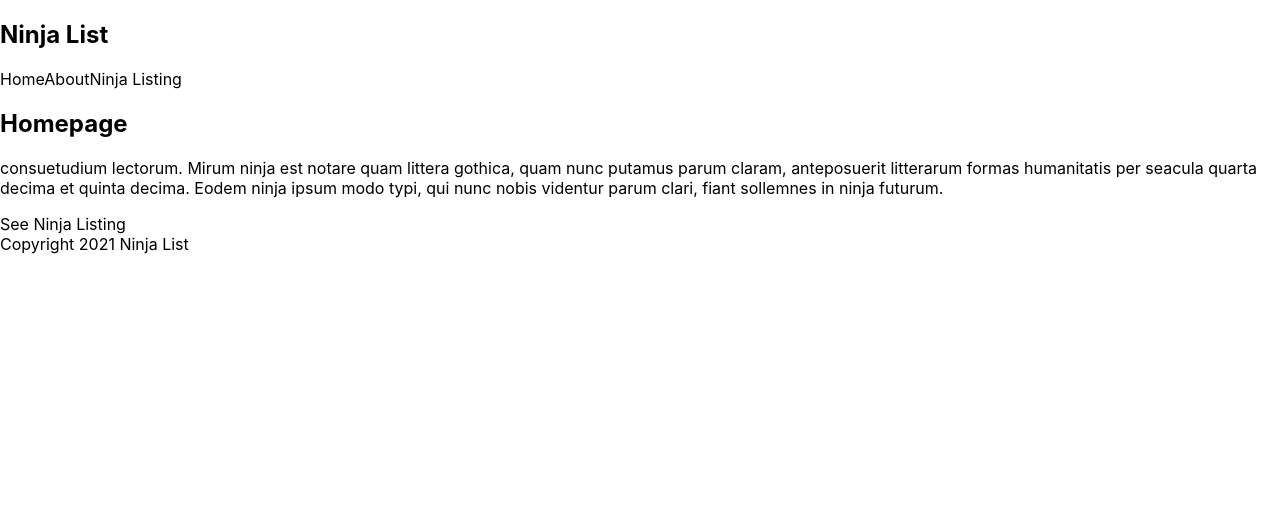
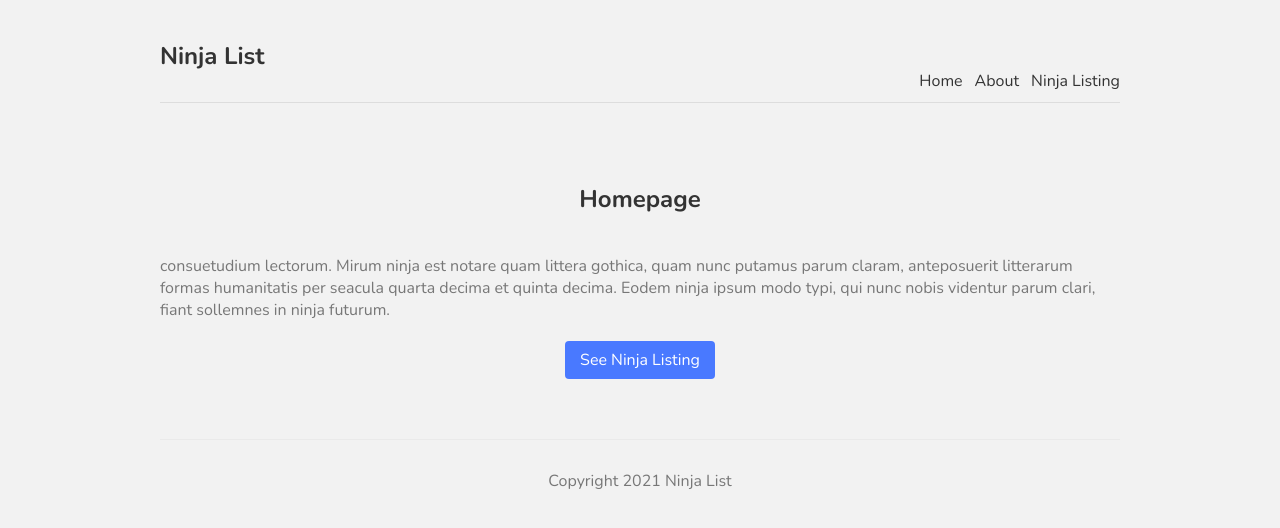
Before and after one commit to yechubot/next_js, a Next.js app: page / in a window 1280 px wide. Shown: the top 528 px of the page. Built offline with nearby package versions, Linux system fonts and the light colour scheme.

Commit message:
css, module.css, 404 custom style

```diff
--- a/comps/Footer.js
+++ b/comps/Footer.js
@@ -1,8 +1,8 @@
 const Footer = () => {
     return (
-        <div>
+        <footer>
             Copyright 2021 Ninja List
-        </div>
+        </footer>
      );
 }
 
--- a/comps/Navbar.js
+++ b/comps/Navbar.js
@@ -4,7 +4,7 @@ const Navbar = () => {
         //링크를 사용하여 해당 페이지로 이동한다.
         // /ninjas 는 폴더의 기본 루트가 되는 ninjas/index로 이동함
         <nav>
-            <div className="log">
+            <div className="logo">
                 <h1>Ninja List</h1>
             </div>
             <Link href="/"><a>Home</a></Link>
--- a/pages/_app.js
+++ b/pages/_app.js
@@ -3,7 +3,7 @@ import '../styles/globals.css'
 
 function MyApp({ Component, pageProps }) {
 
-  // <Component {...pageProps} />가 페이지를 렌더링한다
+  // 밑의 <Component {...pageProps} />가 페이지를 렌더링한다
   return (
     <Layout>
       <Component {...pageProps} />
--- a/pages/index.js
+++ b/pages/index.js
@@ -5,16 +5,15 @@ import styles from '../styles/Home.module.css'
 import Link from 'next/link'
 export default function Home() {
   return (
-    //js 번들이 해당 페이지로 갈때만 작동한다
-    //처음에 해당 페이지를 갈 때 생긴다.
-    //각 페이지는 해당 js 번들이 있다.
-    //navbar, footer를 지웠어도 Layout으로 감싸줬기 때문에 다 나오는 것임
+  //global.css를 변경해서 스타일을 주거나
+  //있는 모듈.css를 쓰기 위해서는 다음과 같이 접근한다. 이미 위에 module.css는 import 된 상태기 때문에 다음과 같이 원하는 클래스 이름을 style. 로 접근하여 사용하면 된다.
+//또한 다른 곳에 같은 클래스의 모듈을 사용해도 scope이 달라서 상관없다. 어디서나 같은 클래스 이름으로 사용할 수 있다.
     <div>
 
-      <h2>Homepage</h2>
-      <p>consuetudium lectorum. Mirum ninja est notare quam littera gothica, quam nunc putamus parum claram, anteposuerit litterarum formas humanitatis per seacula quarta decima et quinta decima. Eodem ninja ipsum modo typi, qui nunc nobis videntur parum clari, fiant sollemnes in ninja futurum.</p>
+      <h2 className={styles.title}>Homepage</h2>
+      <p className={styles.text}>consuetudium lectorum. Mirum ninja est notare quam littera gothica, quam nunc putamus parum claram, anteposuerit litterarum formas humanitatis per seacula quarta decima et quinta decima. Eodem ninja ipsum modo typi, qui nunc nobis videntur parum clari, fiant sollemnes in ninja futurum.</p>
       <Link href="/ninjas">
-        <a>See Ninja Listing</a>
+        <a className={styles.btn}>See Ninja Listing</a>
       </Link>
 
     </div>
--- a/styles/Home.module.css
+++ b/styles/Home.module.css
@@ -1,122 +1,18 @@
-.container {
-  min-height: 100vh;
-  padding: 0 0.5rem;
-  display: flex;
-  flex-direction: column;
-  justify-content: center;
-  align-items: center;
-}
-
-.main {
-  padding: 5rem 0;
-  flex: 1;
-  display: flex;
-  flex-direction: column;
-  justify-content: center;
-  align-items: center;
-}
-
-.footer {
-  width: 100%;
-  height: 100px;
-  border-top: 1px solid #eaeaea;
-  display: flex;
-  justify-content: center;
-  align-items: center;
-}
-
-.footer img {
-  margin-left: 0.5rem;
-}
-
-.footer a {
-  display: flex;
-  justify-content: center;
-  align-items: center;
-}
-
-.title a {
-  color: #0070f3;
-  text-decoration: none;
-}
-
-.title a:hover,
-.title a:focus,
-.title a:active {
-  text-decoration: underline;
-}
-
 .title {
-  margin: 0;
-  line-height: 1.15;
-  font-size: 4rem;
-}
-
-.title,
-.description {
+  color: #333;
+  padding-bottom: 20px;
   text-align: center;
 }
-
-.description {
-  line-height: 1.5;
-  font-size: 1.5rem;
+.text {
+  color: #777;
 }
-
-.code {
-  background: #fafafa;
-  border-radius: 5px;
-  padding: 0.75rem;
-  font-size: 1.1rem;
-  font-family: Menlo, Monaco, Lucida Console, Liberation Mono, DejaVu Sans Mono,
-    Bitstream Vera Sans Mono, Courier New, monospace;
+.btn {
+  display: block;
+  width: 150px;
+  padding: 8px 0;
+  margin: 20px auto;
+  background: #4979ff;
+  border-radius: 4px;
+  color: white;
+  text-align: center;
 }
-
-.grid {
-  display: flex;
-  align-items: center;
-  justify-content: center;
-  flex-wrap: wrap;
-  max-width: 800px;
-  margin-top: 3rem;
-}
-
-.card {
-  margin: 1rem;
-  flex-basis: 45%;
-  padding: 1.5rem;
-  text-align: left;
-  color: inherit;
-  text-decoration: none;
-  border: 1px solid #eaeaea;
-  border-radius: 10px;
-  transition: color 0.15s ease, border-color 0.15s ease;
-}
-
-.card:hover,
-.card:focus,
-.card:active {
-  color: #0070f3;
-  border-color: #0070f3;
-}
-
-.card h3 {
-  margin: 0 0 1rem 0;
-  font-size: 1.5rem;
-}
-
-.card p {
-  margin: 0;
-  font-size: 1.25rem;
-  line-height: 1.5;
-}
-
-.logo {
-  height: 1em;
-}
-
-@media (max-width: 600px) {
-  .grid {
-    width: 100%;
-    flex-direction: column;
-  }
-}
--- a/styles/globals.css
+++ b/styles/globals.css
@@ -1,16 +1,48 @@
-html,
+@import url('https://fonts.googleapis.com/css2?family=Nunito:wght@300;400;600;700&display=swap');
+
 body {
-  padding: 0;
-  margin: 0;
-  font-family: -apple-system, BlinkMacSystemFont, Segoe UI, Roboto, Oxygen,
-    Ubuntu, Cantarell, Fira Sans, Droid Sans, Helvetica Neue, sans-serif;
+  background: #f2f2f2;
+  color: #333;
+  font-family: "Nunito";
+}
+a {
+  color: #333;
+  text-decoration: none;
+}
+.content {
+  max-width: 960px;
+  margin: 0 auto;
+}
+nav {
+  margin: 10px auto 80px;
+  padding: 10px 0;
+  display: flex;
+  justify-content: flex-end;
+  align-items: flex-end;
+  border-bottom: 1px solid #ddd;
+}
+nav a {
+  margin-left: 12px;
+}
+nav .logo {
+  /*위에 nav 메뉴들이 플렉스해서 오른쪽으로 가니까
+  마진 오른쪽에 줘서 로고는 (ninjalist) 왼쪽으로 가도록
+  */
+  margin-right: auto;
+}
+footer {
+  display: block;
+  text-align: center;
+  padding: 30px 0;
+  margin-top: 60px;
+  color: #777;
+  border-top: 1px solid #eaeaea;
 }
 
-a {
-  color: inherit;
-  text-decoration: none;
+.not-found{
+  text-align:center;
 }
-
-* {
-  box-sizing: border-box;
+.not-found a{
+  color: #4979ff;
+  text-decoration: underline;
 }
```
Also changed, not shown: pages/404.js (added, +12 -0 lines), styles/Ninjas.module.css (added).
